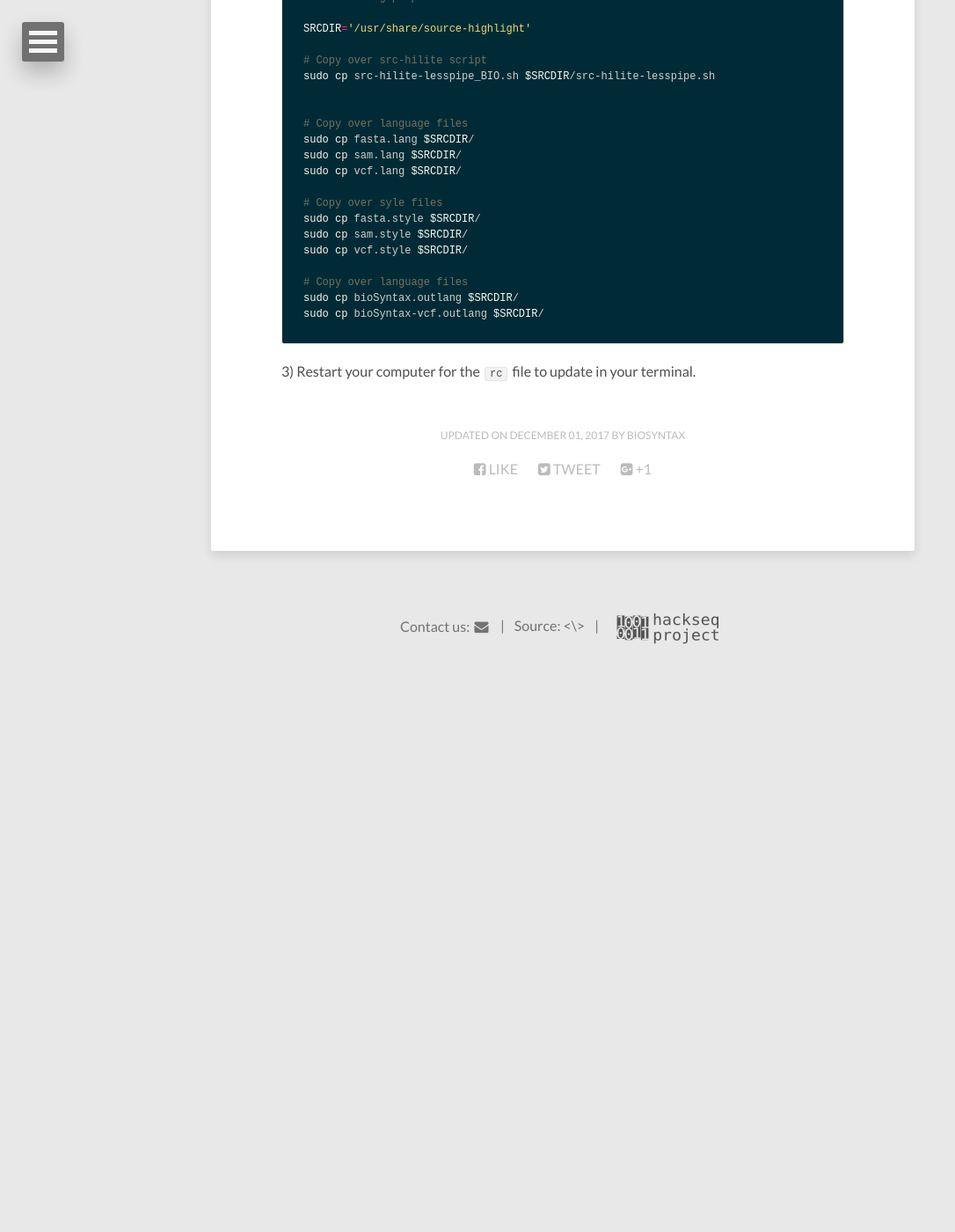
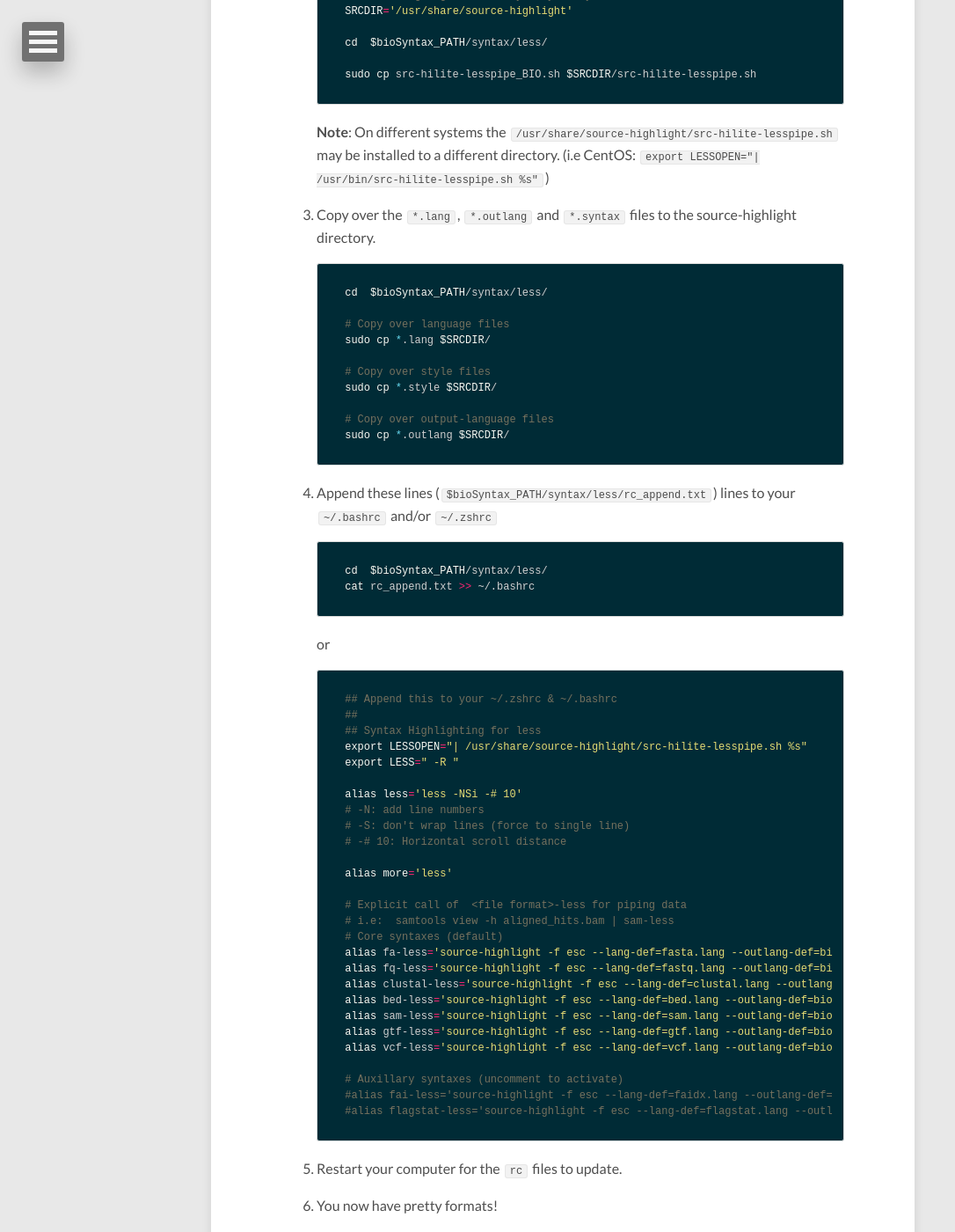
Before and after one commit to bioSyntax/bioSyntax-site, a Jekyll site: the page built from install.md, in a window 1280 px wide and 1400 px high, scrolled down 3133 px. Shown: the whole window at 88% size, without its empty margins (0-1086 px from the left). Built offline with Jekyll 4.4.1, drawn with Linux system fonts in a browser that asks for light colours; nearby versions of some CDN libraries; before the commit the page ends 3903 px from its top, so only the background shows below that; some of the changed text lies outside the part shown.

Commit message:
Website update. Vim Install instructions

````diff
--- a/_layouts/site-index.html
+++ b/_layouts/site-index.html
@@ -33,6 +33,9 @@
 </div><!-- /.entry-header -->
 
 <!-- MAIN CONTENT -->
+  <a style="display:inline-block; font-style: italic; color:#333333; line-height:0px;
+  font-size: 14px;">&nbsp;&nbsp;v0.1-alpha</a>
+
 <div id="main" role="main">
   <a href="{{ site.url }}/install"><span class="btn btn-warning">Install</span></a>
   <a href="{{ site.url }}/man"><span class="btn btn-success">Documentation</span></a>
--- a/install.md
+++ b/install.md
@@ -40,6 +41,7 @@
 ## gedit
 (Linux / Win)
 1. Download the respective `*.lang` files you're interested in
+
 2. Download the `bioKate.xml` style scheme
 
 3. Change permissions to all readonly
@@ -55,80 +57,125 @@
 	`Edit > Preferences > Font & Color > bioKate'`
 7.  You now have pretty formats!
 
+## vim
+(Linux / Mac / Win)
+
+1. Download the the [bioSyntax release](https://github.com/ababaian/bioSyntax/archive/master.zip)
+
+2. Make syntax highlighting folders within your home directory vim folder (`~/.vim`) if they don't exist
+
+	```
+	cd ~/.vim
+	mkdir -p syntax # ~/.vim/syntax
+	mkdir -p ftdetect # ~/.vim/ftdetect
+	```
+	{: .language-bash}
+
+3. Copy the bioSyntax files into your vim syntax folders
+
+	```
+	cp $bioSyntax_PATH/syntax/vim/syntax/*.vim ~/.vim/syntax/
+	cp $bioSyntax_PATH/syntax/vim/ftdetect/*.vim ~/.vim/ftdetect/
+	```
+	{: .language-bash}
+
+4. Enable syntax highlighting within your `~/.vimrc` file by including `syntax enable`:
+
+	```
+	echo "syntax enable" >> ~/.vimrc
+	```
+	{: .language-bash}
+
+5.  You now have pretty formats!
+
+
 ## less
 (Linux)
 
 ### Install `source-highlight` (Ubuntu)
 
-1) Install `source-highlight` to your system:
-```
-sudo apt-get update
-sudo apt-get install source-highlight
-```
-{: .language-bash}
-2) Append these lines to your `~/.bashrc` and/or `~/.zshrc`
-```
-## Syntax highlighting in less
-## For Ubuntu / Fedora
-export LESSOPEN="| /usr/share/source-highlight/src-hilite-lesspipe.sh %s"
-export LESS=" -R "
+1. Install `source-highlight` to your system:
 
-alias less='less -NSi -# 10'
-alias more='less'
-
-# Explicit fasta / sam less call for piping
-# i.e:   samtools view -h aligned_hits.bam | sam-less
-#
-alias fa-less='source-highlight -f esc --lang-def=fasta.lang --outlang-def=bioSyntax.outlang --style-file=fa.style | less'
-alias sam-less='source-highlight -f esc --lang-def=sam.lang --outlang-def=bioSyntax.outlang --style-file=sam.style | less'
-alias vcf-less='source-highlight -f esc --lang-def=vcf.lang --outlang-def=bioSyntax-vcf.outlang --style-file=vcf.style | less'
-```
-{: .language-bash}
-
-**Note**: On different systems the `/usr/share/source-highlight/src-hilite-lesspipe.sh` may be installed to a different directory. (i.e CentOS: `export LESSOPEN="| /usr/bin/src-hilite-lesspipe.sh %s"`)
+	```
+	sudo apt-get update
+	sudo apt-get install source-highlight
+	```
+	{: .language-bash}
 
 ### Installing `bioSyntax` for less (Ubuntu)
 
-1) Update the `src-hilite-lesspipe.sh` script in the source-highlight directory.
+1. Download the the [bioSyntax release](https://github.com/ababaian/bioSyntax/archive/master.zip)
 
-```
-# source-highlight directory on your system
-SRCDIR='/usr/share/source-highlight'
+2. Update the `src-hilite-lesspipe.sh` script in the source-highlight directory.
 
-cd  $bioSyntax_PATH/syntax/less/
+	```
+	# source-highlight directory on your system
+	SRCDIR='/usr/share/source-highlight'
 
-sudo cp src-hilite-lesspipe_BIO.sh $SRCDIR/src-hilite-lesspipe.sh
-```
-{: .language-bash}
+	cd  $bioSyntax_PATH/syntax/less/
 
-2) Copy over the `*.lang`, `.outlang` and `.syntax` files to the source-highlight directory.
+	sudo cp src-hilite-lesspipe_BIO.sh $SRCDIR/src-hilite-lesspipe.sh
+	```
+	{: .language-bash}
 
-```
-#!/bin/bash
-# quickInstall.sh
-# Quick installer for less syntax
-# for testing purposes
+	**Note**: On different systems the `/usr/share/source-highlight/src-hilite-lesspipe.sh` may be installed to a different directory. (i.e CentOS: `export LESSOPEN="| /usr/bin/src-hilite-lesspipe.sh %s"`)
 
-SRCDIR='/usr/share/source-highlight'
+3. Copy over the `*.lang`, `*.outlang` and `*.syntax` files to the source-highlight directory.
 
-# Copy over src-hilite script
-sudo cp src-hilite-lesspipe_BIO.sh $SRCDIR/src-hilite-lesspipe.sh
+	```
+	cd  $bioSyntax_PATH/syntax/less/
+
+	# Copy over language files
+	sudo cp *.lang $SRCDIR/
+
+	# Copy over style files
+	sudo cp *.style $SRCDIR/
+
+	# Copy over output-language files
+	sudo cp *.outlang $SRCDIR/
+	```
+	{: .language-bash}
+
+4. Append these lines (`$bioSyntax_PATH/syntax/less/rc_append.txt`) lines to your `~/.bashrc` and/or `~/.zshrc`
 
 
-# Copy over language files
-sudo cp fasta.lang $SRCDIR/
-sudo cp sam.lang $SRCDIR/
-sudo cp vcf.lang $SRCDIR/
+	```
+	cd  $bioSyntax_PATH/syntax/less/
+	cat rc_append.txt >> ~/.bashrc
+	```
+	{: .language-bash}
+	or
+	```
+	## Append this to your ~/.zshrc & ~/.bashrc
+	##
+	## Syntax Highlighting for less
+	export LESSOPEN="| /usr/share/source-highlight/src-hilite-lesspipe.sh %s"
+	export LESS=" -R "
 
-# Copy over syle files
-sudo cp fasta.style $SRCDIR/
-sudo cp sam.style $SRCDIR/
-sudo cp vcf.style $SRCDIR/
+	alias less='less -NSi -# 10'
+	# -N: add line numbers
+	# -S: don't wrap lines (force to single line)
+	# -# 10: Horizontal scroll distance
 
-# Copy over language files
-sudo cp bioSyntax.outlang $SRCDIR/
-sudo cp bioSyntax-vcf.outlang $SRCDIR/
-```
-{: .language-bash}
+	alias more='less'
 
-3) Restart your computer for the `rc` file to update in your terminal.
+	# Explicit call of  <file format>-less for piping data
+	# i.e:  samtools view -h aligned_hits.bam | sam-less
+	# Core syntaxes (default)
+	alias fa-less='source-highlight -f esc --lang-def=fasta.lang --outlang-def=bioSyntax.outlang --style-file=fasta.style | less'
+	alias fq-less='source-highlight -f esc --lang-def=fastq.lang --outlang-def=bioSyntax.outlang --style-file=fasta.style | less'
+	alias clustal-less='source-highlight -f esc --lang-def=clustal.lang --outlang-def=bioSyntax.outlang --style-file=fasta.style | less'
+	alias bed-less='source-highlight -f esc --lang-def=bed.lang --outlang-def=bioSyntax.outlang --style-file=sam.style | less'
+	alias sam-less='source-highlight -f esc --lang-def=sam.lang --outlang-def=bioSyntax.outlang --style-file=sam.style | less'
+	alias gtf-less='source-highlight -f esc --lang-def=gtf.lang --outlang-def=bioSyntax-vcf.outlang --style-file=vcf.style | less'
+	alias vcf-less='source-highlight -f esc --lang-def=vcf.lang --outlang-def=bioSyntax-vcf.outlang --style-file=vcf.style | less'
+
+	# Auxillary syntaxes (uncomment to activate)
+	#alias fai-less='source-highlight -f esc --lang-def=faidx.lang --outlang-def=bioSyntax.outlang --style-file=sam.style | less'
+	#alias flagstat-less='source-highlight -f esc --lang-def=flagstat.lang --outlang-def=bioSyntax.outlang --style-file=sam.style | less'
+	```
+	{: .language-bash}
+
+5. Restart your computer for the `rc` files to update.
+
+6. You now have pretty formats!
````
Also changed, not shown: other parts of install.md (+2 -1 lines), man.md (+19 -13 lines), screenshots.md (+1 -1 lines).
